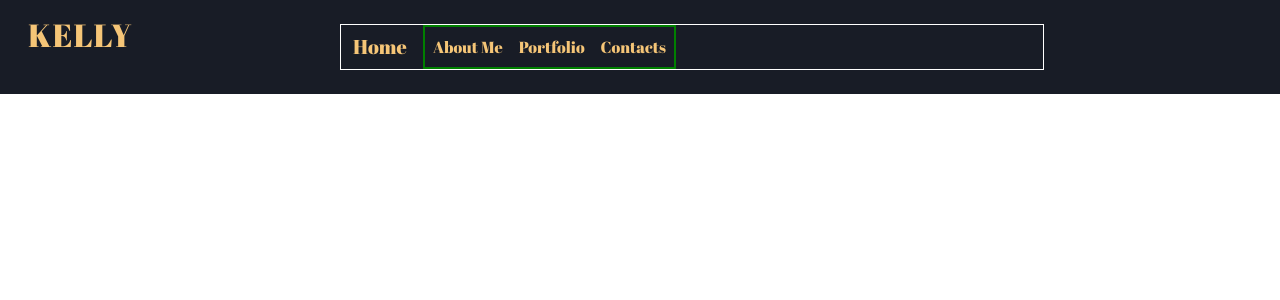
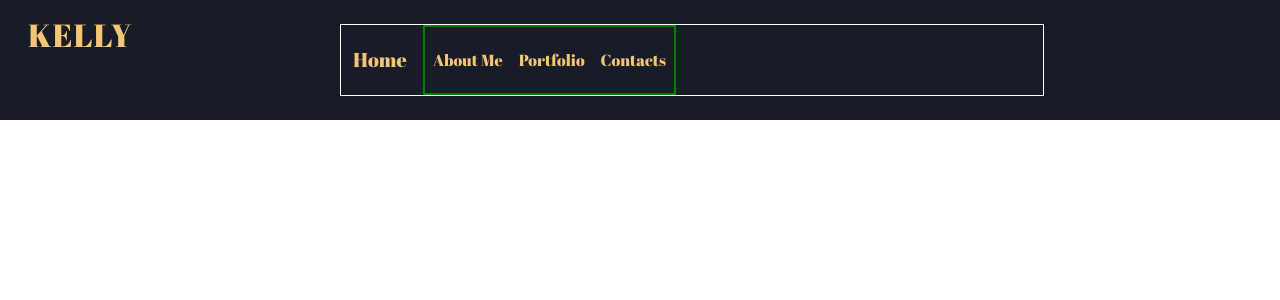
Before and after one commit to KellyKiiru/portfolio2023, an Angular app: page / in a window 1280 px wide. Shown: the top 300 px of the page. Built offline with nearby package versions, Linux system fonts and the light colour scheme.

Commit message:
add general project styling in styles.css file

```diff
--- a/src/styles.css
+++ b/src/styles.css
@@ -8,3 +8,18 @@
     font-family: 'Abel-Regular';
     src: url('./assets/Abel-Regular.ttf');
   }
+*{
+  color: antiquewhite;
+}
+
+h1, h2{
+  color: #F5C577;
+  font-family: 'AbrilFatface-Regular';
+}
+p, li{
+  font-family: 'Abel-Regular';
+}
+li{
+  list-style: none;
+  line-height:50px
+}
```
